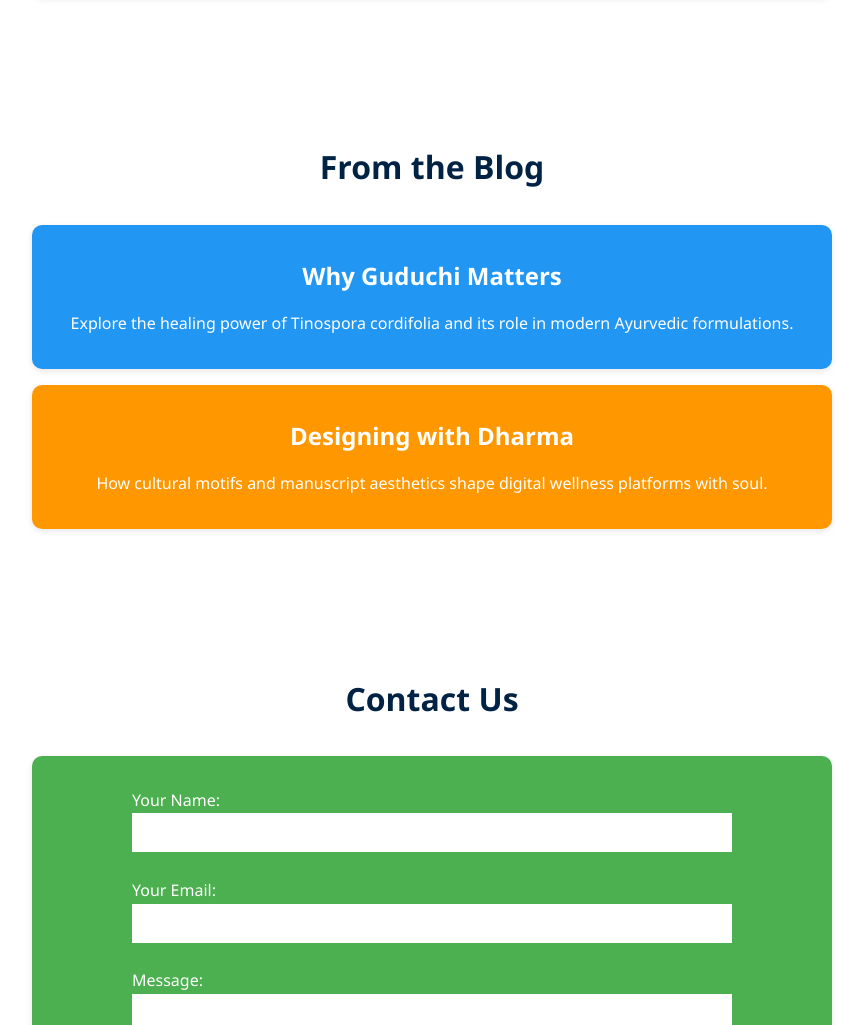
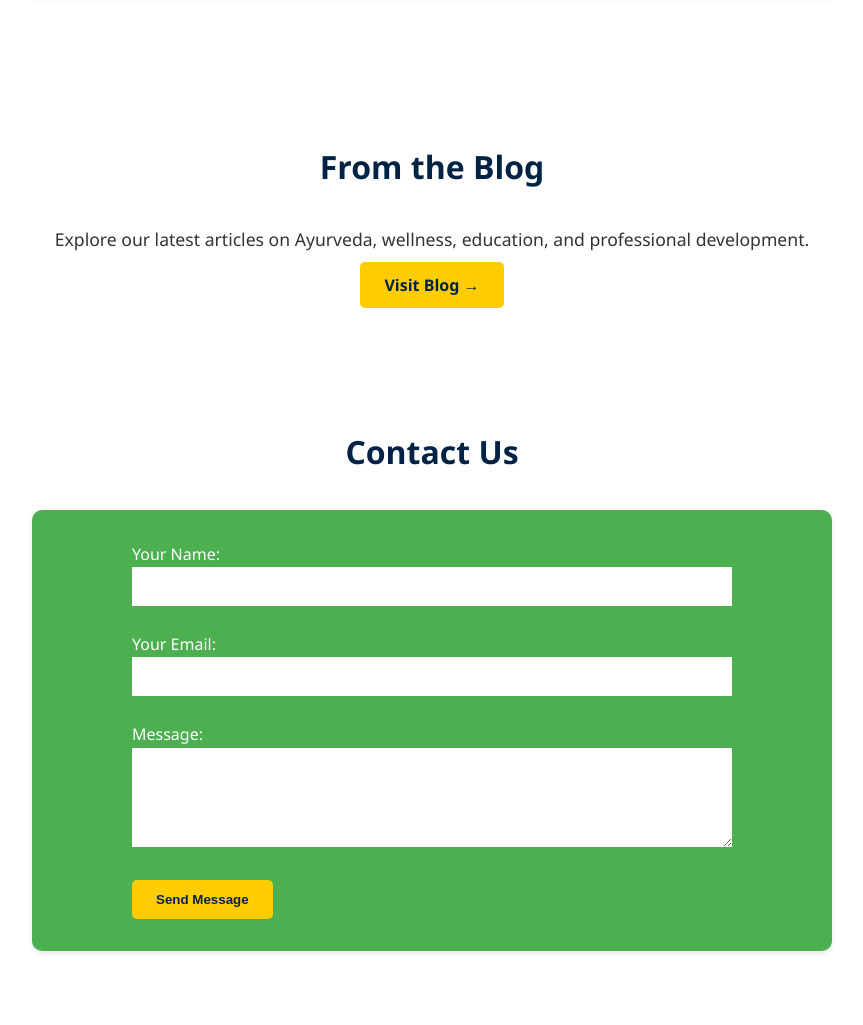
Before and after one commit to DrKembhavi-s/astanga-wellness-hub, a plain HTML site: page index.html in a window 1280 px wide. Shown: the part 1212-2237 px from the top of the page, without its empty margins (208-1071 px from the left). Drawn offline with Linux system fonts and the light colour scheme.

Commit message:
Update index.html

```diff
--- a/index.html
+++ b/index.html
@@ -48,20 +48,14 @@
     </div>
   </section>
 
-  <!-- Blog Section -->
-  <section class="programs" id="blog">
-    <h2>From the Blog</h2>
-
-    <div class="program-block program2">
-      <h3>Why Guduchi Matters</h3>
-      <p>Explore the healing power of Tinospora cordifolia and its role in modern Ayurvedic formulations.</p>
-    </div>
-
-    <div class="program-block program3">
-      <h3>Designing with Dharma</h3>
-      <p>How cultural motifs and manuscript aesthetics shape digital wellness platforms with soul.</p>
-    </div>
-  </section>
+ <!-- Blog Section -->
+<section class="programs" id="blog-section">
+  <h2>From the Blog</h2>
+  <p style="text-align: center; font-size: 1.1em; margin-top: 10px;">Explore our latest articles on Ayurveda, wellness, education, and professional development.</p>
+  <div style="text-align: center; margin-top: 20px;">
+    <a href="https://drkembhavi-s.github.io/" target="_blank" rel="noopener noreferrer" class="cta-button">Visit Blog →</a>
+  </div>
+</section>
 
   <!-- Contact Section -->
   <section class="programs" id="contact">
```
